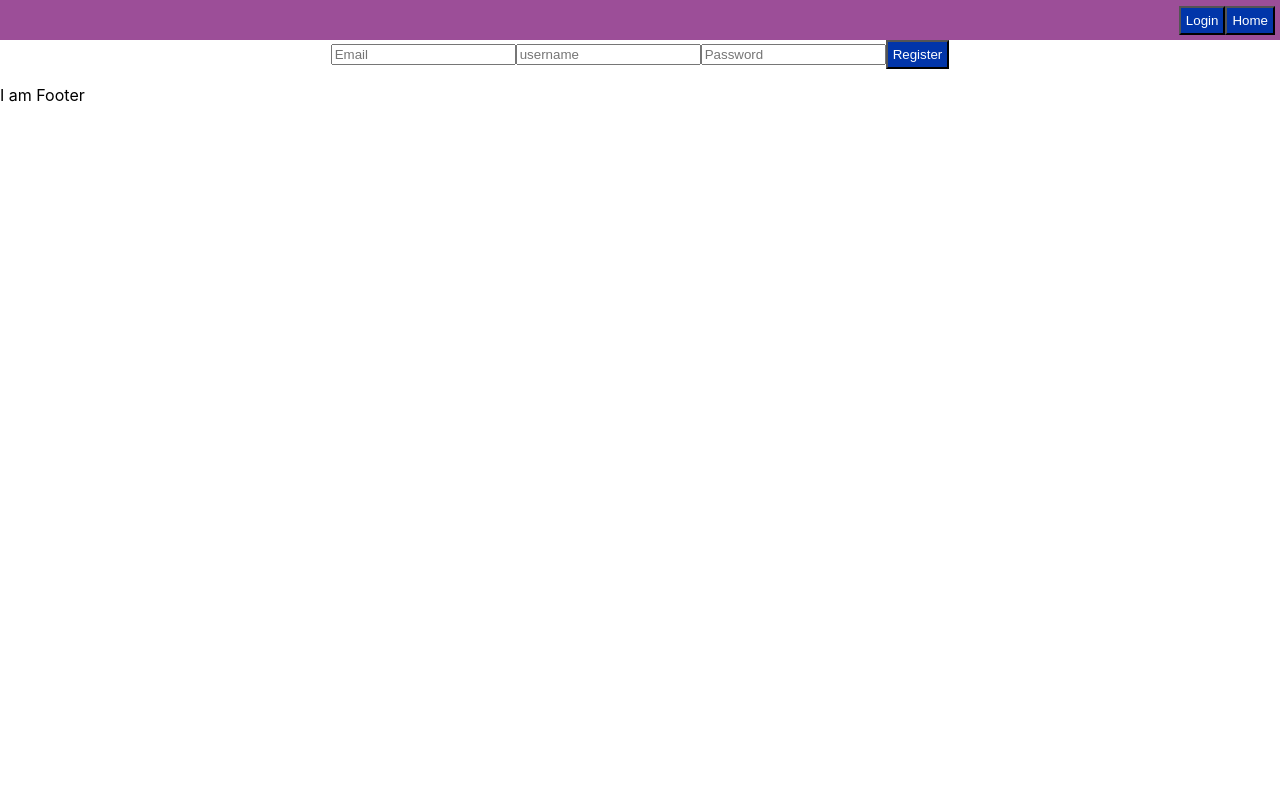
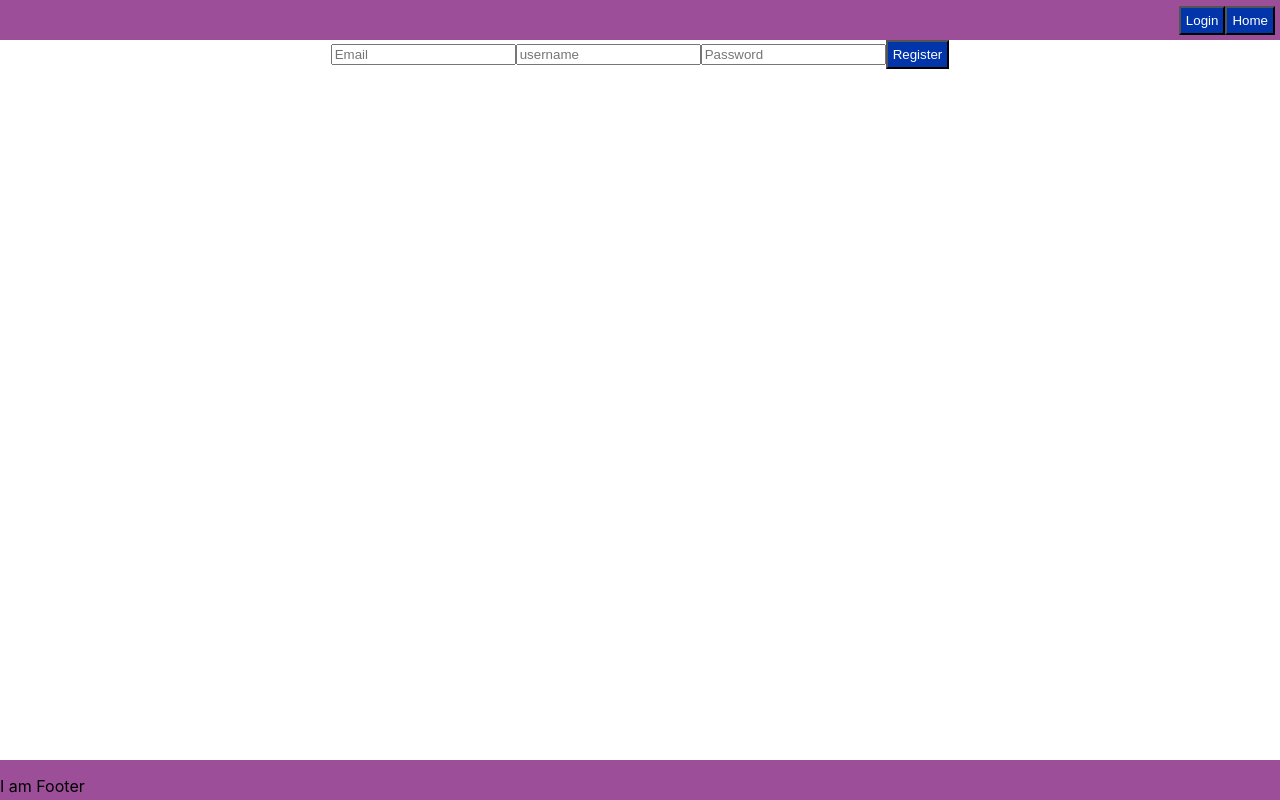
Before and after one commit to CD-Mackay/flask_react_microblog, a React (Create React App) app in the folder frontend/: page /register in a window 1280 px wide. Built offline with nearby package versions, Linux system fonts and the light colour scheme; no server answers.

Commit message:
style footer

```diff
--- a/frontend/src/Components/Footer/Footer.css
+++ b/frontend/src/Components/Footer/Footer.css
@@ -1,3 +1,7 @@
 .footer {
   width: 100vw;
+  position: fixed;
+  bottom: 0;
+  background-color: #9c4e98;
+  height: 40px;
 }
```
